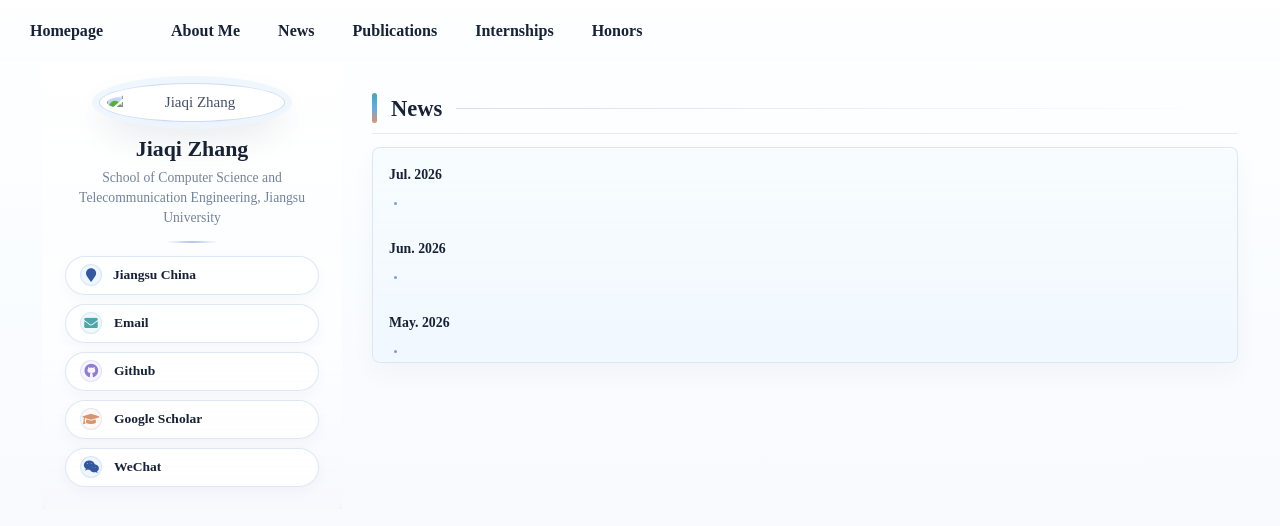
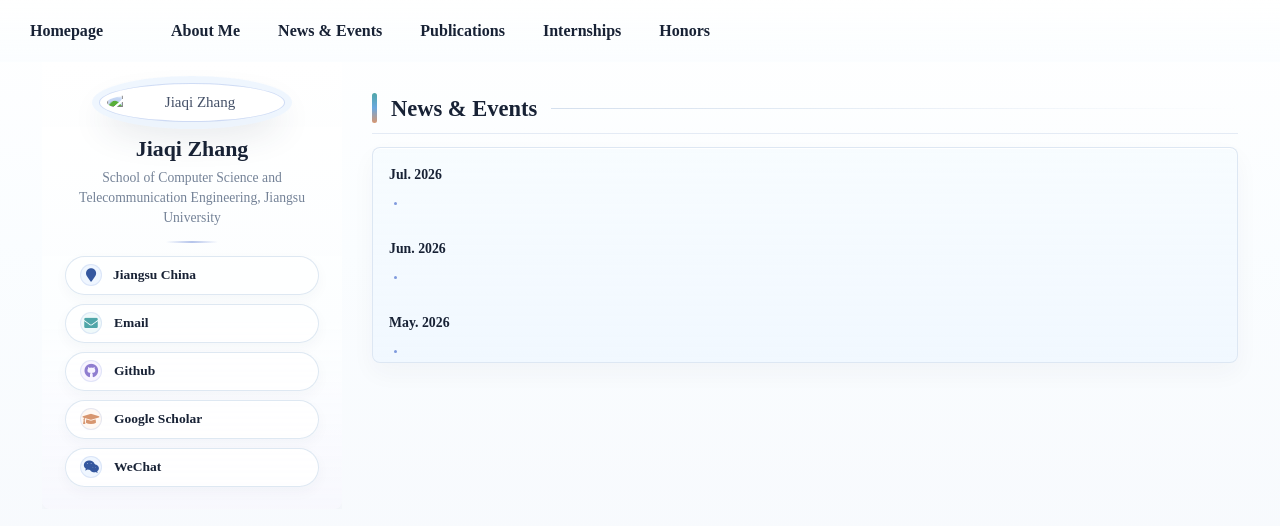
Before and after one commit to JiaqiZhang-Sengoku/JiaqiZhang-Sengoku.github.io, a Jekyll site: the page built from _pages/includes/new.md, in a window 1280 px wide. Shown: the top 526 px of the page. Built offline with Jekyll 4.4.1, drawn with Linux system fonts in a browser that asks for light colours; our own code applies the rules of GitHub Pages for plain Markdown files.

Commit message:
20260707

```diff
--- a/_data/navigation.yml
+++ b/_data/navigation.yml
@@ -3,7 +3,7 @@ main:
   - title: "About Me"
     url: "/#about-me"
 
-  - title: "News"
+  - title: "News & Events"
     url: "/#news"
 
   - title: "Publications"
--- a/_pages/includes/new.md
+++ b/_pages/includes/new.md
@@ -1,6 +1,6 @@
 <span class='anchor' id='news'></span>
 <div class="section-heading section-heading--news">
-  <h2 class="section-heading__title">News</h2>
+  <h2 class="section-heading__title">News &amp; Events</h2>
 </div>
 
 <div class="updates-panel" aria-label="Monthly news">
```
Also changed, not shown: _pages/includes/intro.md (+1 -1 lines).
